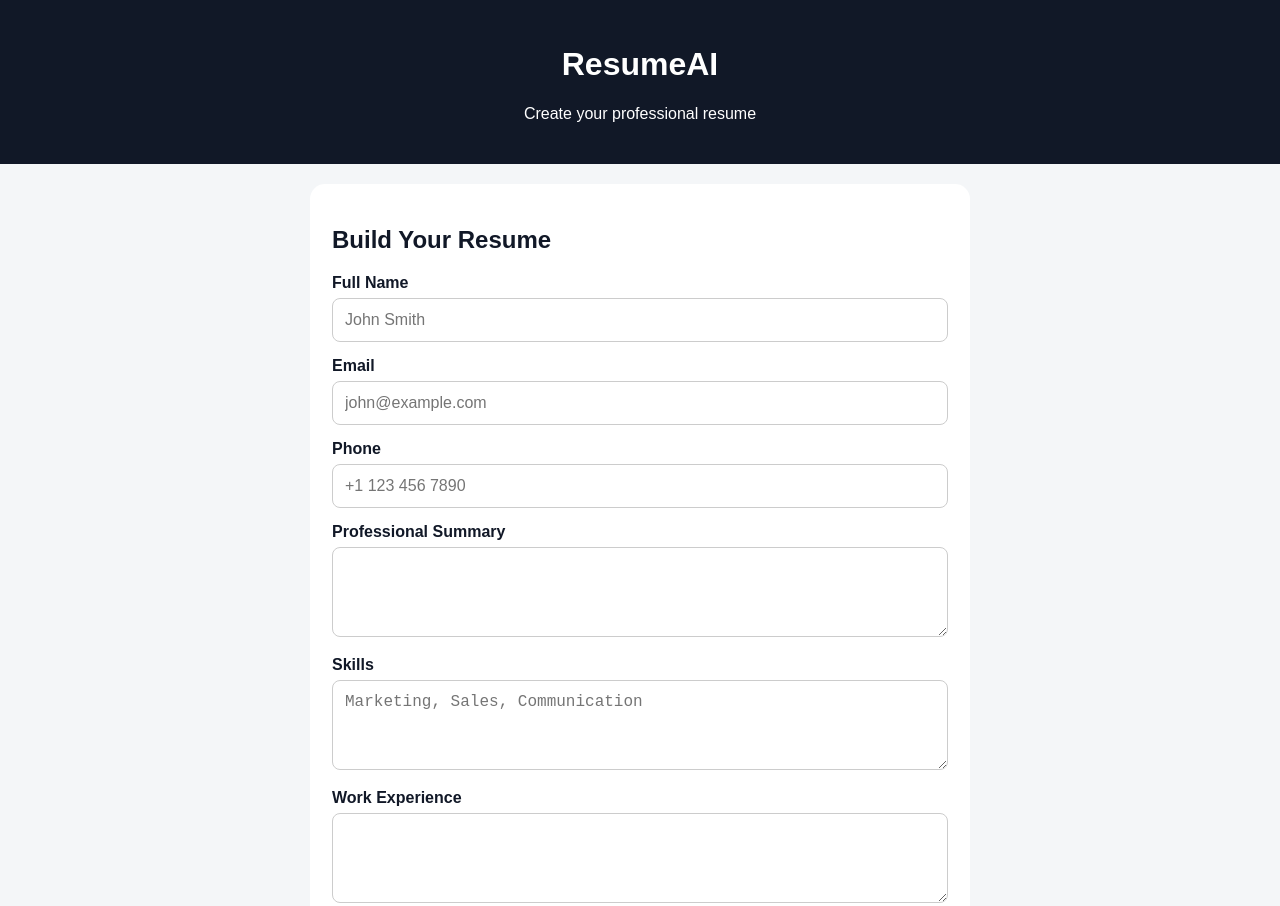
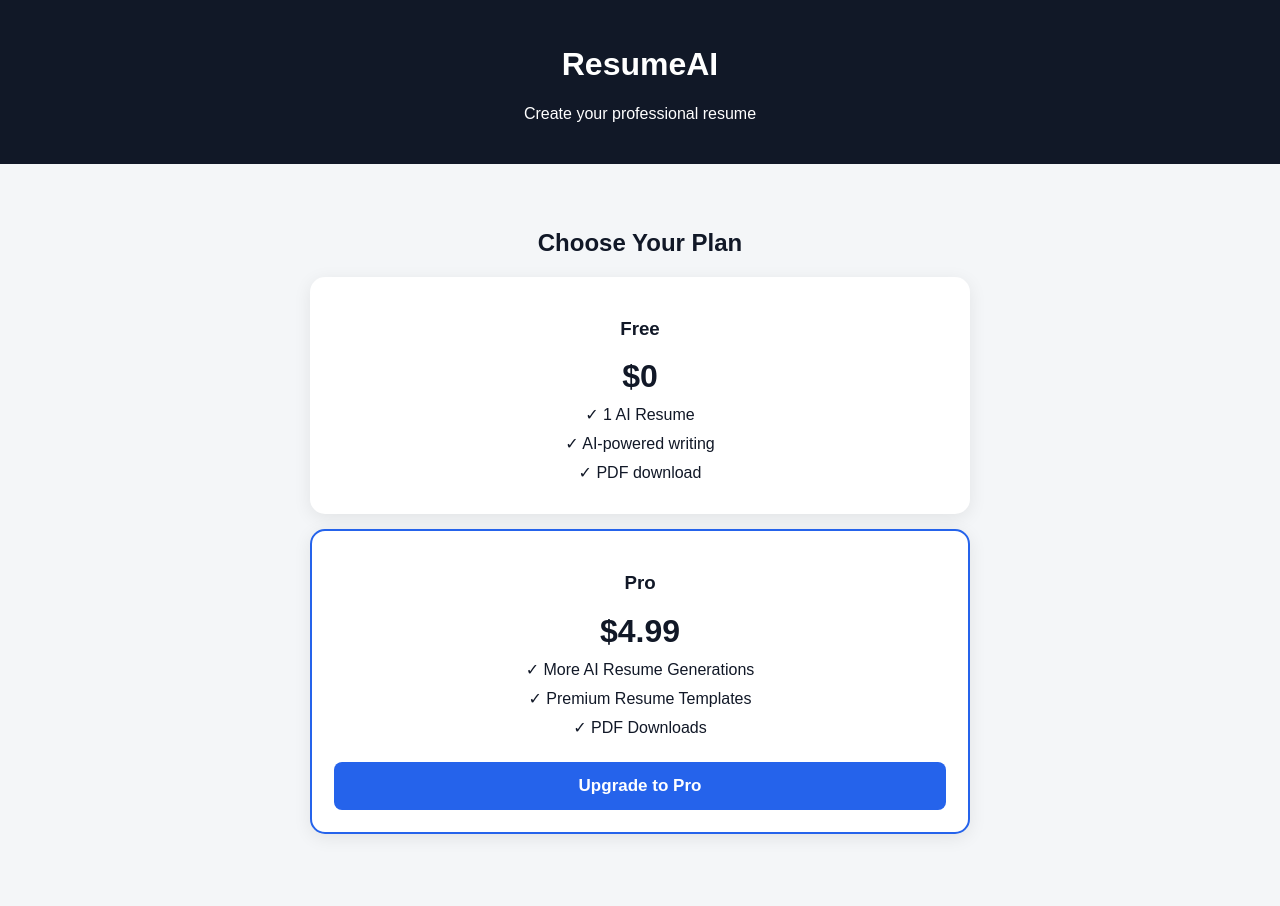
Before and after one commit to kx4ran44/ai-resume-generator, a plain HTML site: page index.html in a window 1280 px wide. Shown: the top 906 px of the page. Drawn offline with Linux system fonts and the light colour scheme.

Commit message:
Update index.html

```diff
--- a/index.html
+++ b/index.html
@@ -18,6 +18,42 @@ button{width:100%;padding:14px;margin-top:20px;border:0;border-radius:8px;backgr
 #resume{display:none}
 #resume h3{border-bottom:2px solid #2563eb;padding-bottom:5px}
 #download{display:none;background:#059669}
+  .pricing{
+  max-width:700px;
+  margin:25px auto;
+  padding:20px;
+  text-align:center;
+}
+
+.pricing > h2{
+  margin-bottom:20px;
+}
+
+.plan{
+  background:white;
+  padding:22px;
+  margin:15px 0;
+  border-radius:15px;
+  box-shadow:0 4px 18px rgba(0,0,0,.08);
+}
+
+.plan h2{
+  font-size:32px;
+  margin:10px 0;
+}
+
+.plan p{
+  margin:10px 0;
+}
+
+.plan.pro{
+  border:2px solid #2563eb;
+}
+
+#upgrade{
+  background:#2563eb;
+  margin-top:15px;
+}
 </style>
 </head>
 
@@ -27,7 +63,29 @@ button{width:100%;padding:14px;margin-top:20px;border:0;border-radius:8px;backgr
 <h1>ResumeAI</h1>
 <p>Create your professional resume</p>
 </header>
+<section class="pricing">
+  <h2>Choose Your Plan</h2>
 
+  <div class="plan">
+    <h3>Free</h3>
+    <h2>$0</h2>
+    <p>✓ 1 AI Resume</p>
+    <p>✓ AI-powered writing</p>
+    <p>✓ PDF download</p>
+  </div>
+
+  <div class="plan pro">
+    <h3>Pro</h3>
+    <h2>$4.99</h2>
+    <p>✓ More AI Resume Generations</p>
+    <p>✓ Premium Resume Templates</p>
+    <p>✓ PDF Downloads</p>
+
+    <button type="button" id="upgrade">
+      Upgrade to Pro
+    </button>
+  </div>
+</section>
 <div class="container">
 
 <div class="card">
```
